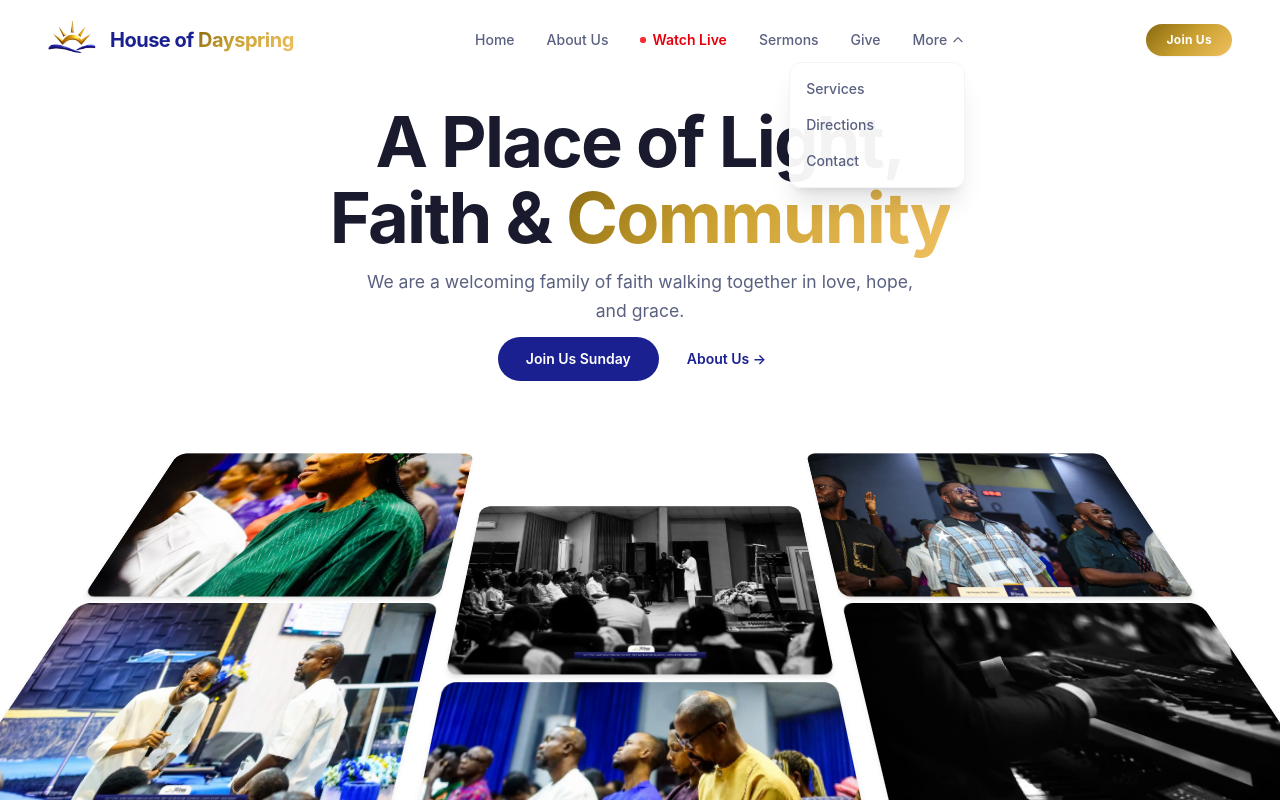
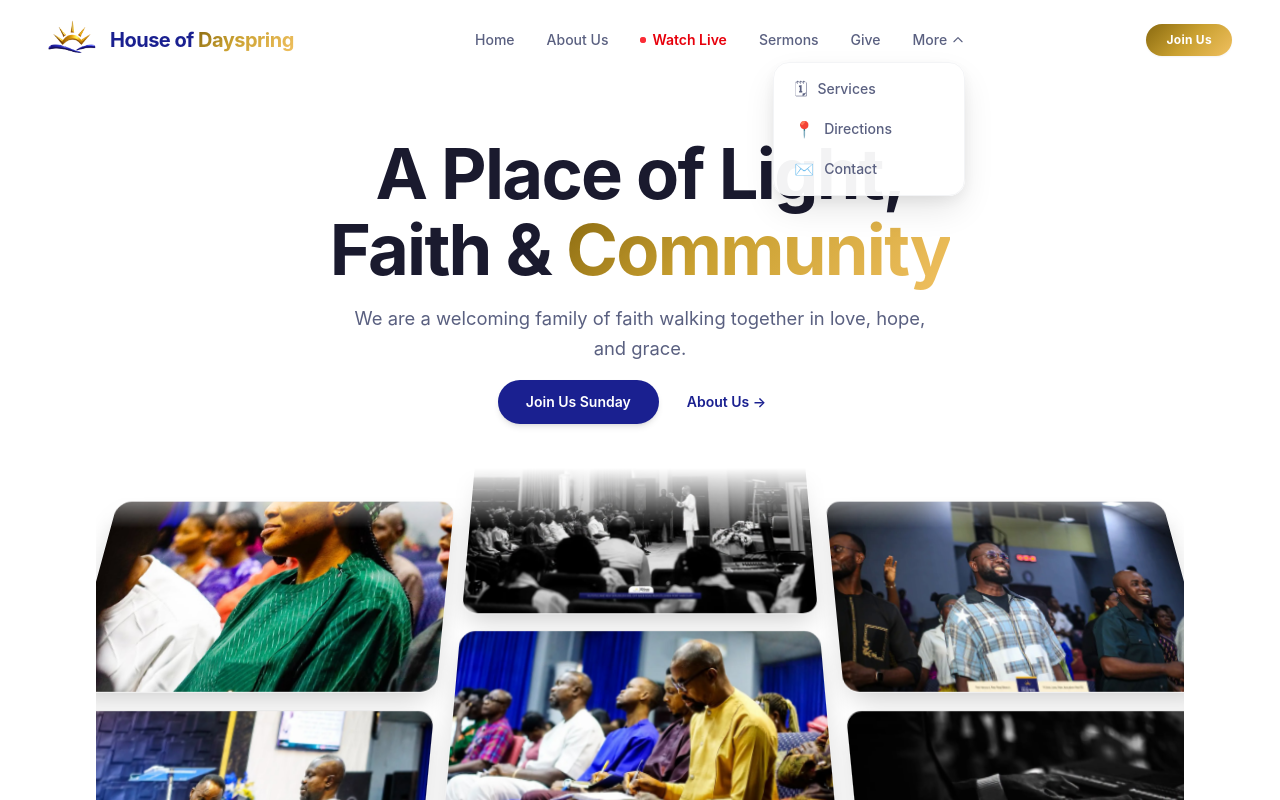
Before and after one commit to HODSC-01/HODS-Landing, a React (Vite) app: page / in a window 1280 px wide. Both pictures are taken after a click on the button "More". Shown: the top 800 px of the page. Built offline with nearby package versions, Linux system fonts and the light colour scheme.

Commit message:
fix display issue

```diff
--- a/src/components/Home.tsx
+++ b/src/components/Home.tsx
@@ -120,11 +120,11 @@ export default function Home() {
   return (
     <div className="w-full min-h-screen bg-white text-[#1a1a2e] font-sans antialiased selection:bg-[#c9a030]/20 selection:text-[#1a2090] border-0 overflow-x-clip">
 
-      {/* ── Hero Section with Animated Scroll Gallery (No Borders, No Frame) ── */}
-      <section id="home" className="relative bg-white pt-24 border-0 overflow-x-clip">
+      {/* ── Hero Section with 3D Perspective Showcase (No Borders, No Huge Gaps) ── */}
+      <section id="home" className="relative bg-white pt-28 sm:pt-32 border-0 overflow-x-clip">
 
         {/* Hero Header Text */}
-        <ContainerStagger className="relative z-20 max-w-4xl mx-auto px-6 pt-2 pb-1 mb-2 text-center border-0">
+        <ContainerStagger className="relative z-20 max-w-4xl mx-auto px-6 pt-2 pb-1 text-center border-0">
           <ContainerAnimated>
             <h1 className="text-[clamp(2rem,5.5vw,4.6rem)] font-bold leading-[1.08] tracking-tight text-[#1a1a2e]">
               A Place of Light,<br />
@@ -132,15 +132,15 @@ export default function Home() {
             </h1>
           </ContainerAnimated>
 
-          <ContainerAnimated className="my-3">
-            <p className="text-[1.05rem] sm:text-[1.1rem] leading-relaxed text-[#5a6080] max-w-xl mx-auto">
+          <ContainerAnimated className="my-3 sm:my-4">
+            <p className="text-[1.05rem] sm:text-[1.15rem] leading-relaxed text-[#5a6080] max-w-xl mx-auto">
               We are a welcoming family of faith walking together in love, hope, and grace.
             </p>
           </ContainerAnimated>
 
-          <ContainerAnimated className="flex items-center justify-center flex-wrap gap-3 mt-1">
+          <ContainerAnimated className="flex items-center justify-center flex-wrap gap-3 mt-2 sm:mt-3">
             <Button
-              className="px-7 py-3 rounded-full text-sm font-semibold text-white bg-[#1a2090] hover:bg-[#3040cc] transition-all cursor-pointer border-0"
+              className="px-7 py-3 rounded-full text-sm font-semibold text-white bg-[#1a2090] hover:bg-[#3040cc] transition-all cursor-pointer border-0 shadow-md hover:shadow-lg"
               onClick={() => {
                 const el = document.getElementById('services')
                 el?.scrollIntoView({ behavior: 'smooth' })
@@ -150,7 +150,7 @@ export default function Home() {
             </Button>
             <Button
               variant="link"
-              className="text-sm font-semibold text-[#1a2090] cursor-pointer"
+              className="text-sm font-semibold text-[#1a2090] cursor-pointer hover:underline"
               onClick={() => {
                 const el = document.getElementById('about')
                 el?.scrollIntoView({ behavior: 'smooth' })
@@ -161,41 +161,42 @@ export default function Home() {
           </ContainerAnimated>
         </ContainerStagger>
 
-        {/* ── Mobile: 3-Card Fanned Showcase (Image 2 style) ── */}
-        <div className="sm:hidden">
+        {/* ── Mobile: 3-Card Fanned Showcase (< 640px) ── */}
+        <div className="sm:hidden mt-4">
           <MobileHeroCards />
         </div>
 
-        {/* ── Desktop: Full 3D Animated Scroll Gallery ── */}
-        <div className="hidden sm:block">
-          <ContainerScroll className="relative h-[165vh] w-full px-6 md:px-10 border-0 -mt-12 -mb-4 md:-mb-6">
-            <ContainerSticky className="h-screen w-full border-0 items-start pt-4">
-              <GalleryContainer className="w-full border-0 pt-0 pb-0 gap-2">
-                <GalleryCol yRange={['-6%', '2%']} className="mt-0 border-0 gap-2">
+        {/* ── Desktop & Tablet: Seamless 3D Perspective Gallery (>= 640px) ── */}
+        <div className="hidden sm:block mt-6 sm:mt-8 md:mt-10 mb-4 sm:mb-8">
+          <div className="relative w-full max-w-6xl mx-auto px-4 sm:px-6 md:px-8 h-[420px] sm:h-[480px] md:h-[540px] lg:h-[600px] overflow-hidden [mask-image:linear-gradient(to_bottom,transparent_0%,black_10%,black_85%,transparent_100%)] [-webkit-mask-image:linear-gradient(to_bottom,transparent_0%,black_10%,black_85%,transparent_100%)]">
+            <ContainerScroll className="w-full h-full border-0">
+              <ContainerSticky className="w-full h-full border-0 items-start">
+                <GalleryContainer className="w-full border-0 pt-0 pb-0 gap-3 md:gap-4">
+                  <GalleryCol yRange={['-5%', '5%']} className="mt-0 border-0 gap-3 md:gap-4">
                     {IMAGES_1.map((imageUrl, index) => (
                       <img
                         key={index}
-                      className="aspect-video block h-auto max-h-full w-full rounded-xl object-cover shadow-md border-0"
+                        className="aspect-video block h-auto w-full rounded-2xl object-cover shadow-[0_12px_28px_-8px_rgba(0,0,0,0.22)] border border-black/5"
                         src={imageUrl}
                         alt="House of Dayspring gallery item"
                       />
                     ))}
                   </GalleryCol>
-                <GalleryCol className="mt-[-10%] border-0 gap-2" yRange={['8%', '2%']}>
+                  <GalleryCol className="mt-[-6%] border-0 gap-3 md:gap-4" yRange={['5%', '-5%']}>
                     {IMAGES_2.map((imageUrl, index) => (
                       <img
                         key={index}
-                      className="aspect-video block h-auto max-h-full w-full rounded-xl object-cover shadow-md border-0"
+                        className="aspect-video block h-auto w-full rounded-2xl object-cover shadow-[0_12px_28px_-8px_rgba(0,0,0,0.22)] border border-black/5"
                         src={imageUrl}
                         alt="House of Dayspring gallery item"
                       />
                     ))}
                   </GalleryCol>
-                <GalleryCol yRange={['-6%', '2%']} className="mt-0 border-0 gap-2">
+                  <GalleryCol yRange={['-5%', '5%']} className="mt-0 border-0 gap-3 md:gap-4">
                     {IMAGES_3.map((imageUrl, index) => (
                       <img
                         key={index}
-                      className="aspect-video block h-auto max-h-full w-full rounded-xl object-cover shadow-md border-0"
+                        className="aspect-video block h-auto w-full rounded-2xl object-cover shadow-[0_12px_28px_-8px_rgba(0,0,0,0.22)] border border-black/5"
                         src={imageUrl}
                         alt="House of Dayspring gallery item"
                       />
@@ -204,6 +205,7 @@ export default function Home() {
                 </GalleryContainer>
               </ContainerSticky>
             </ContainerScroll>
+          </div>
         </div>
       </section>
 
--- a/src/components/Navbar.tsx
+++ b/src/components/Navbar.tsx
@@ -141,27 +141,30 @@ export default function Navbar({ logoTargetRef, borderBottom = false }: NavbarPr
             </button>
 
             {dropdownOpen && (
-              <div className="absolute top-full right-0 mt-3 w-44 bg-white/95 backdrop-blur-xl border border-gray-100 rounded-xl shadow-xl py-2 z-50 animate-in fade-in slide-in-from-top-2 duration-150">
+              <div className="absolute top-full right-0 mt-3 w-48 bg-white/95 backdrop-blur-xl border border-gray-100 rounded-2xl shadow-[0_15px_35px_-5px_rgba(0,0,0,0.12),0_5px_15px_rgba(0,0,0,0.06)] p-1.5 z-50 animate-in fade-in slide-in-from-top-2 duration-150">
                 <a
                   href="#services"
                   onClick={(e) => handleNavClick(e, 'services')}
-                  className="block px-4 py-2 text-sm text-[#5a6080] hover:text-[#1a2090] hover:bg-slate-50 transition-colors"
+                  className="flex items-center gap-2.5 px-3.5 py-2.5 rounded-xl text-sm font-medium text-[#5a6080] hover:text-[#1a2090] hover:bg-[#1a2090]/5 transition-colors"
                 >
-                  Services
+                  <span className="text-base leading-none">🗓</span>
+                  <span>Services</span>
                 </a>
                 <a
                   href="#directions"
                   onClick={(e) => handleNavClick(e, 'directions')}
-                  className="block px-4 py-2 text-sm text-[#5a6080] hover:text-[#1a2090] hover:bg-slate-50 transition-colors"
+                  className="flex items-center gap-2.5 px-3.5 py-2.5 rounded-xl text-sm font-medium text-[#5a6080] hover:text-[#1a2090] hover:bg-[#1a2090]/5 transition-colors"
                 >
-                  Directions
+                  <span className="text-base leading-none">📍</span>
+                  <span>Directions</span>
                 </a>
                 <a
                   href="#contact"
                   onClick={(e) => handleNavClick(e, 'contact')}
-                  className="block px-4 py-2 text-sm text-[#5a6080] hover:text-[#1a2090] hover:bg-slate-50 transition-colors"
+                  className="flex items-center gap-2.5 px-3.5 py-2.5 rounded-xl text-sm font-medium text-[#5a6080] hover:text-[#1a2090] hover:bg-[#1a2090]/5 transition-colors"
                 >
-                  Contact
+                  <span className="text-base leading-none">✉️</span>
+                  <span>Contact</span>
                 </a>
               </div>
             )}
--- a/src/components/SermonsSection.tsx
+++ b/src/components/SermonsSection.tsx
@@ -14,10 +14,10 @@ export default function SermonsSection({
         {/* Left Column: Bold Catch-Up Messaging (Compact Height) */}
         <div className="lg:col-span-5 px-6 sm:px-10 lg:px-14 py-8 sm:py-10 flex flex-col justify-center items-start text-left">
 
-          {/* Pill Badge */}
-          <div className="inline-flex items-center px-3.5 py-1 rounded-full border border-white/40 bg-white/10 text-white text-xs font-semibold tracking-wide mb-3 backdrop-blur-xs">
+          {/* Section Tag */}
+          <span className="text-xs font-bold uppercase tracking-[0.2em] text-[#b9d529] mb-3 block">
             Missed Service?
-          </div>
+          </span>
 
           {/* Catch Up Heading */}
           <h2 className="text-[clamp(2rem,3.6vw,3.2rem)] font-black text-white leading-[1.02] tracking-tight uppercase">
--- a/src/components/WhoWeAre.tsx
+++ b/src/components/WhoWeAre.tsx
@@ -69,10 +69,10 @@ export default function WhoWeAre({ pastorImage = pastorPlaceholder }: WhoWeArePr
           {/* Right Column: Content */}
           <div className="lg:col-span-6 flex flex-col items-start text-left">
 
-            {/* Pill Badge */}
-            <div className="inline-flex items-center px-4 py-1.5 rounded-full border border-[#b5c778] bg-[#fbfdf7] text-[#2d3748] text-xs font-semibold tracking-wide mb-4 shadow-2xs">
+            {/* Section Tag */}
+            <span className="text-xs font-bold uppercase tracking-[0.2em] text-[#c9a030] mb-2 block">
               Who We Are
-            </div>
+            </span>
 
             {/* Main Heading */}
             <h2 className="text-[clamp(2.1rem,3.8vw,3.2rem)] font-extrabold tracking-tight text-[#111827] leading-[1.16] mb-3">
@@ -80,8 +80,8 @@ export default function WhoWeAre({ pastorImage = pastorPlaceholder }: WhoWeArePr
               <span className="text-[#005a9c] font-black">HODi</span>
             </h2>
 
-            {/* Pacesetters Assembly Tagline Banner */}
-            <div className="inline-flex items-center gap-2 px-3.5 py-1.5 rounded-full bg-[#1a2090]/10 text-[#1a2090] text-xs sm:text-sm font-bold tracking-wide mb-6">
+            {/* Pacesetters Assembly Tagline */}
+            <div className="flex items-center gap-2 text-sm sm:text-base font-bold text-[#1a2090] mb-5">
               <span className="w-2 h-2 rounded-full bg-[#c9a030]" />
               The Pacesetters Assembly
             </div>
--- a/src/components/blocks/animated-gallery.tsx
+++ b/src/components/blocks/animated-gallery.tsx
@@ -56,17 +56,16 @@ export const ContainerScroll = ({
   const scrollRef = React.useRef<HTMLDivElement>(null)
   const { scrollYProgress } = useScroll({
     target: scrollRef,
-    offset: ['start start', 'end end'],
+    offset: ['start end', 'end start'],
   })
   return (
     <ContainerScrollContext.Provider value={{ scrollYProgress }}>
       <div
         ref={scrollRef}
-        className={cn('relative min-h-[120vh] border-0', className)}
+        className={cn('relative w-full h-full overflow-hidden border-0', className)}
         style={{
-          perspective: '1000px',
-          perspectiveOrigin: 'center top',
-          transformStyle: 'preserve-3d',
+          perspective: '1200px',
+          perspectiveOrigin: 'center 20%',
           ...style,
         }}
         {...props}
@@ -86,14 +85,13 @@ export const ContainerSticky = ({
   return (
     <div
       className={cn(
-        'sticky top-0 h-screen w-full flex items-center justify-center overflow-visible border-0',
+        'relative w-full h-full flex items-center justify-center overflow-visible border-0',
         className
       )}
       style={{
         perspective: '1200px',
-        perspectiveOrigin: 'center center',
+        perspectiveOrigin: 'center 20%',
         transformStyle: 'preserve-3d',
-        transformOrigin: '50% 50%',
         ...style,
       }}
       {...props}
@@ -109,19 +107,20 @@ export const GalleryContainer = ({
   ...props
 }: React.HTMLAttributes<HTMLDivElement> & HTMLMotionProps<'div'>) => {
   const { scrollYProgress } = useContainerScrollContext()
-  const rotateX = useTransform(scrollYProgress, [0, 0.45], [45, 0])
-  const scale = useTransform(scrollYProgress, [0.3, 0.75], [1.1, 1])
+  const rotateX = useTransform(scrollYProgress, [0, 1], [28, 14])
+  const scale = useTransform(scrollYProgress, [0, 1], [1.02, 0.98])
 
   return (
     <motion.div
       className={cn(
-        'relative grid size-full grid-cols-3 gap-2 md:gap-6 pt-10 md:pt-16 pb-6 md:pb-12 border-0 overflow-visible',
+        'relative grid w-full grid-cols-3 gap-3 md:gap-5 pt-2 pb-6 border-0 overflow-visible',
         className
       )}
       style={{
         rotateX,
         scale,
         transformStyle: 'preserve-3d',
+        transformOrigin: '50% 10%',
         perspective: '1200px',
         ...style,
       }}
@@ -136,16 +135,15 @@ GalleryContainer.displayName = 'GalleryContainer'
 export const GalleryCol = ({
   className,
   style,
-  yRange = ['0%', '-10%'],
+  yRange = ['-5%', '5%'],
   ...props
 }: HTMLMotionProps<'div'> & { yRange?: string[] }) => {
   const { scrollYProgress } = useContainerScrollContext()
-  // Completes smoothly at 0.82 so the animation is 100% finished before page unpins and scrolls away
-  const y = useTransform(scrollYProgress, [0.15, 0.82], yRange)
+  const y = useTransform(scrollYProgress, [0, 1], yRange)
 
   return (
     <motion.div
-      className={cn('relative flex w-full flex-col gap-2 border-0', className)}
+      className={cn('relative flex w-full flex-col gap-3 md:gap-4 border-0', className)}
       style={{
         y,
         ...style,
```
Lines whose indentation alone changed are shown as unchanged.
